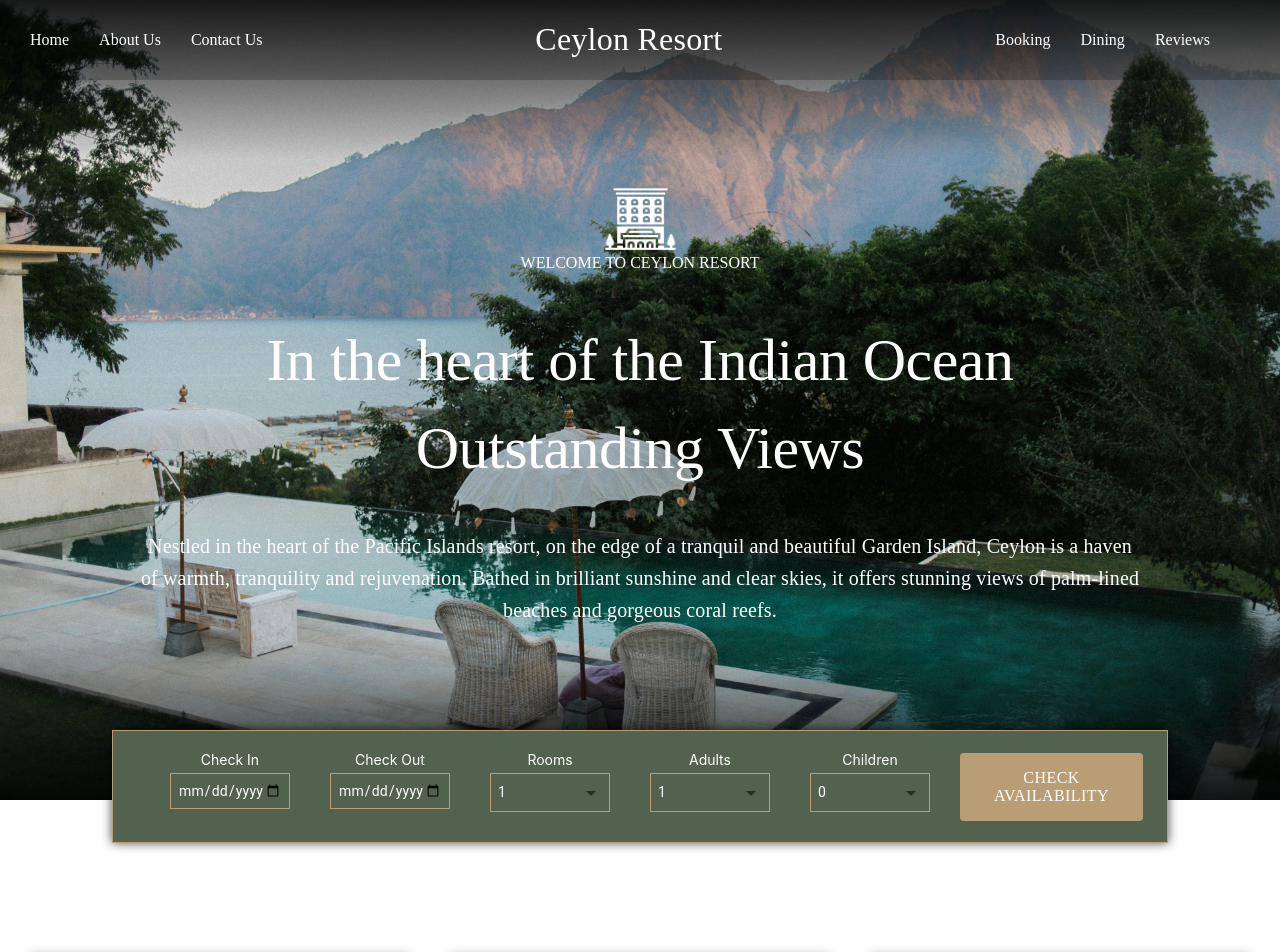
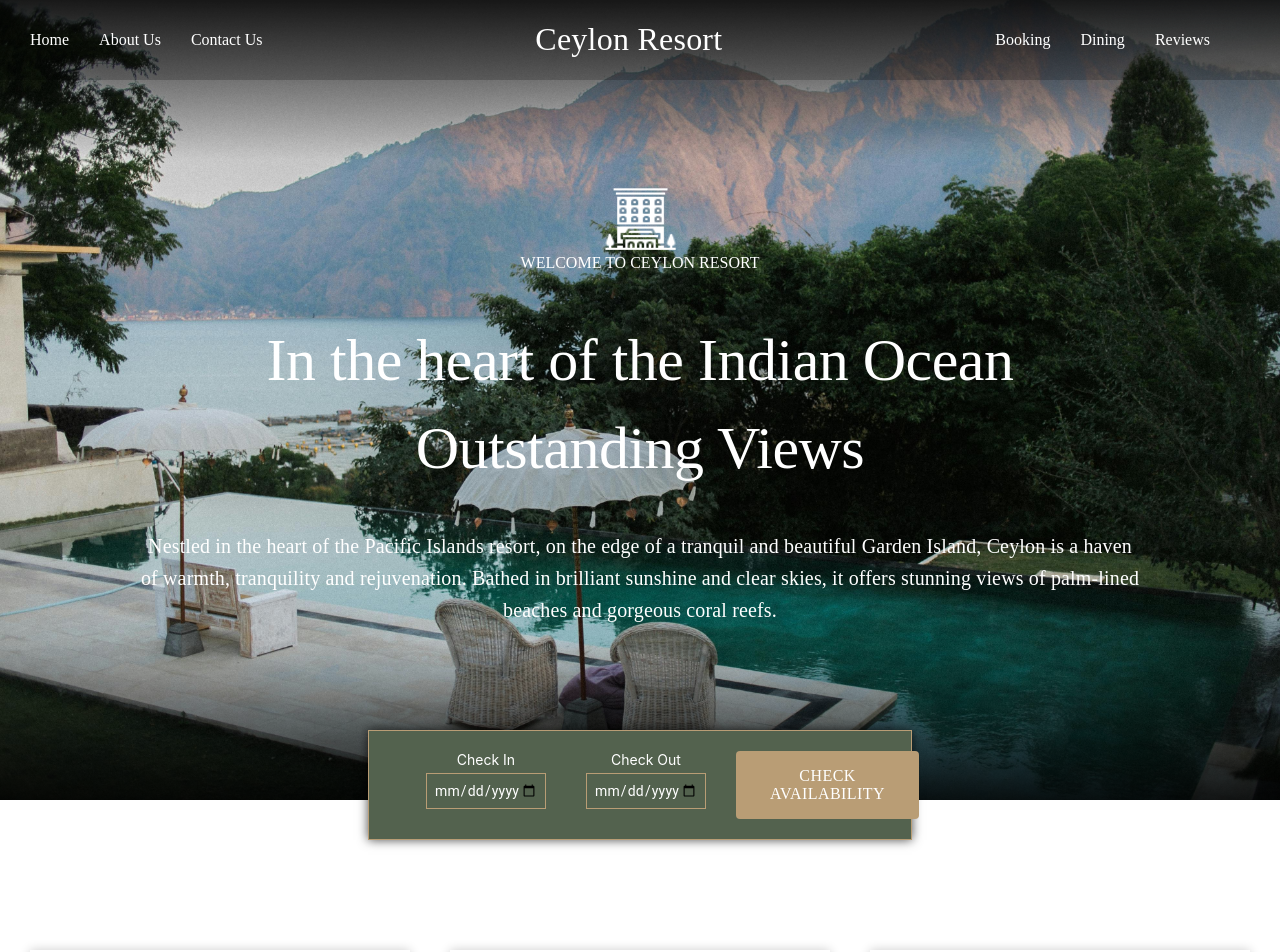
Before and after one commit to SEP-G16/customer-support-module, a React (Create React App) app: page /checkAvailability in a window 1280 px wide. Shown: the top 952 px of the page. Built offline with nearby package versions, Linux system fonts and the light colour scheme; a web font is replaced by a local one.

Commit message:
modify the availability bar

```diff
--- a/src/components/AvailabilityBar.jsx
+++ b/src/components/AvailabilityBar.jsx
@@ -157,10 +157,14 @@ function AvailabilityBar() {
     required
     InputProps={{
       disableUnderline: true,
+      inputProps: {
+        min: new Date().toISOString().split("T")[0], // Set the minimum selectable date to today
+      },
     }}
     variant="outlined"
   />
 </GridItem>
+
         <GridItem>
   <ItemLabel>Check Out</ItemLabel>
   <StyledTextField
@@ -177,11 +181,15 @@ function AvailabilityBar() {
     required
     InputProps={{
       disableUnderline: true,
+      inputProps: {
+        min: new Date().toISOString().split("T")[0], // This sets the minimum date to today's date
+      },
     }}
     variant="outlined"
   />
 </GridItem>
-        <GridItem>
+
+        {/* <GridItem>
           <ItemLabel>Rooms</ItemLabel>
           <StyledTextField
             select
@@ -204,8 +212,8 @@ function AvailabilityBar() {
               </MenuItem>
             ))}
           </StyledTextField>
-        </GridItem>
-        <GridItem>
+        </GridItem> */}
+        {/* <GridItem>
           <ItemLabel>Adults</ItemLabel>
           <StyledTextField
             select
@@ -228,8 +236,8 @@ function AvailabilityBar() {
               </MenuItem>
             ))}
           </StyledTextField>
-        </GridItem>
-        <GridItem>
+        </GridItem> */}
+        {/* <GridItem>
           <ItemLabel>Children</ItemLabel>
           <StyledTextField
             select
@@ -252,7 +260,7 @@ function AvailabilityBar() {
               </MenuItem>
             ))}
           </StyledTextField>
-        </GridItem>
+        </GridItem> */}
         <ButtonGridItem>
           <ButtonWrapper>
             <StyledButton type="button" onClick={handleSubmit}>
@@ -306,7 +314,7 @@ function AvailabilityBar() {
 const Container = styled.div`
   background-color: #53624e;
   padding: 10px 47px;
-  width: 75%;
+  width: 35%;
   border: 1px solid #b99d75;
   box-shadow: 0 0 10px rgba(0, 0, 0, 0.7);
   @media (max-width: 991px) {
```
Lines whose indentation alone changed are shown as unchanged.
